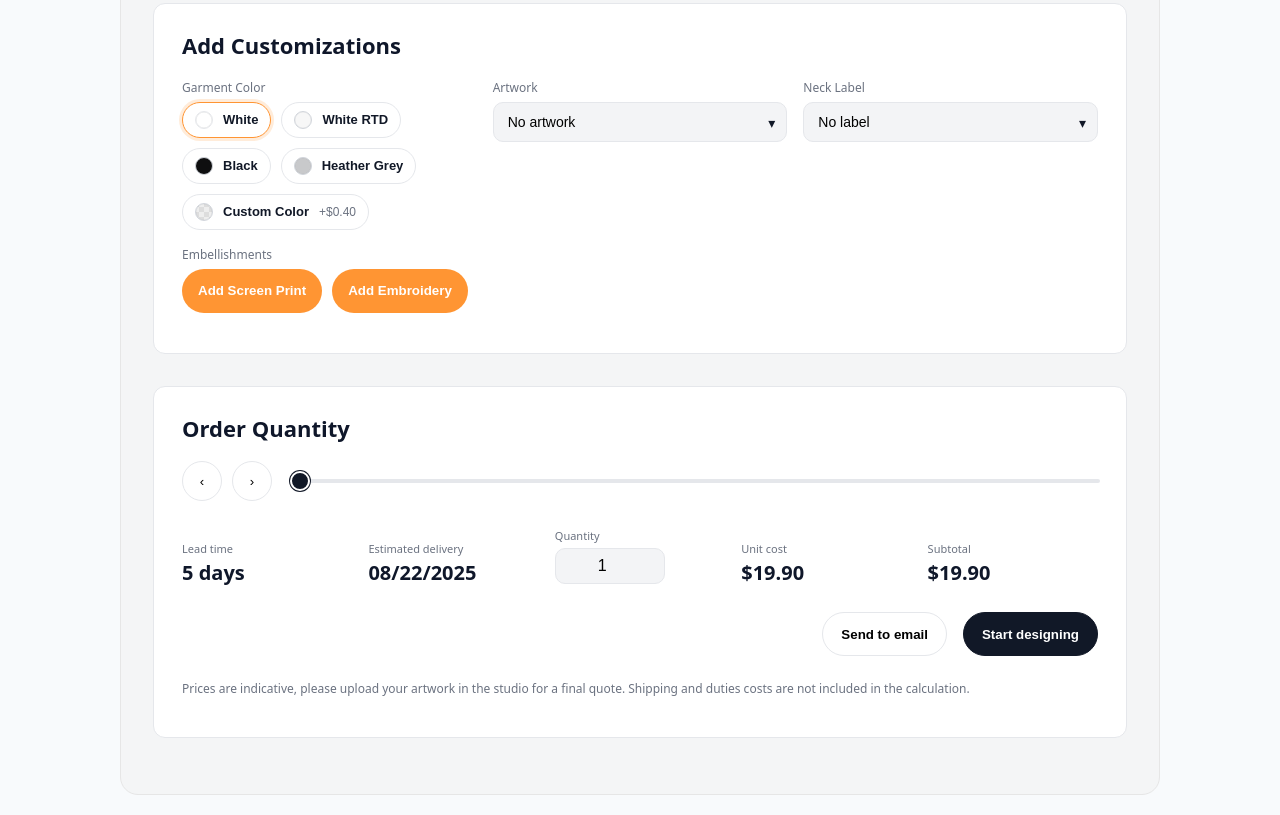
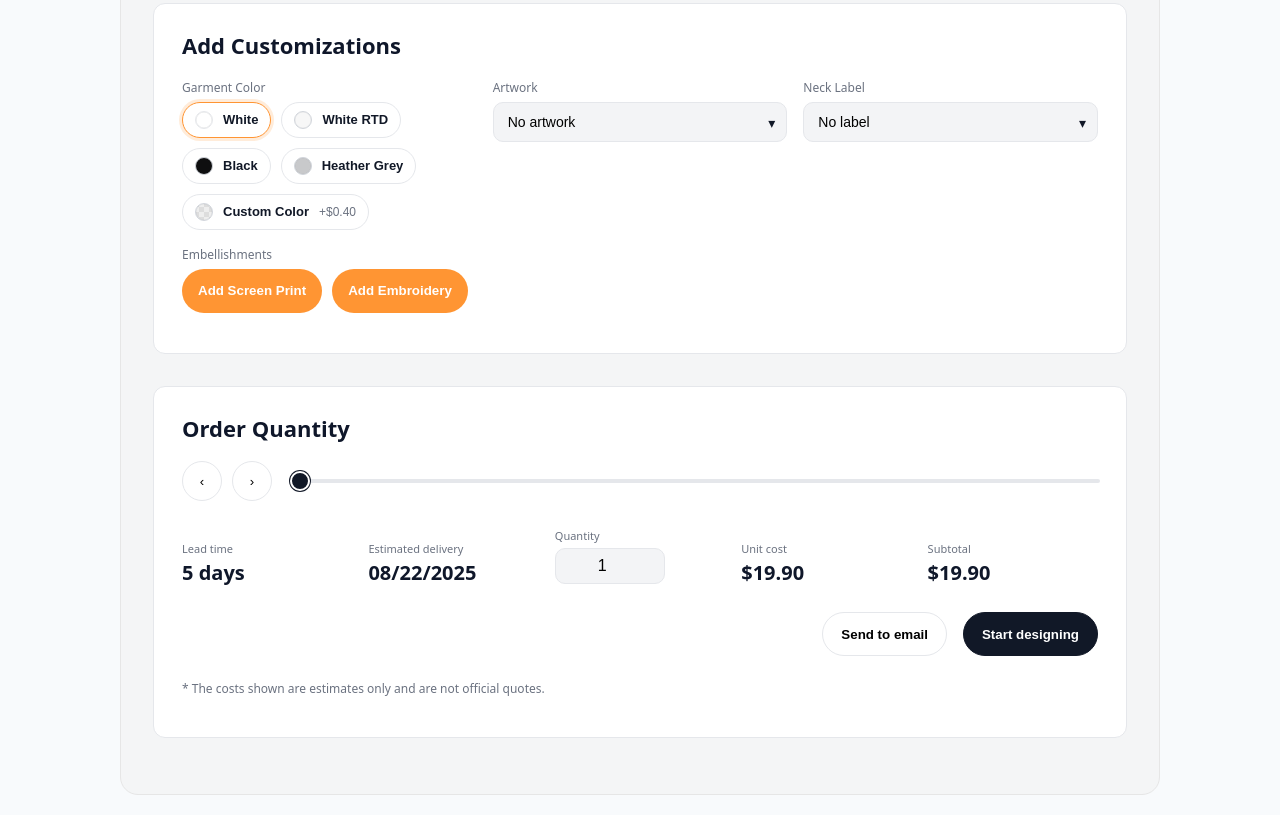
Before and after one commit to Bioblanks-accounts/bioblanks-quote-calculator, a website built with Vite: page index.html in a window 1280 px wide. Shown: the part 531-1346 px from the top of the page. Built offline with nearby package versions, Linux system fonts and the light colour scheme.

Commit message:
📝 Update disclaimer text
- Change disclaimer to more concise text
- New text: '* The costs shown are estimates only and are not official quotes.'
- Cleaner and more direct messaging for users

```diff
--- a/index.html
+++ b/index.html
@@ -462,7 +462,7 @@
             </div>
 
             <p class="rc-disclaimer">
-              Prices are indicative, please upload your artwork in the studio for a final quote. Shipping and duties costs are not included in the calculation.
+              * The costs shown are estimates only and are not official quotes.
             </p>
           </div>
         </section>
```
